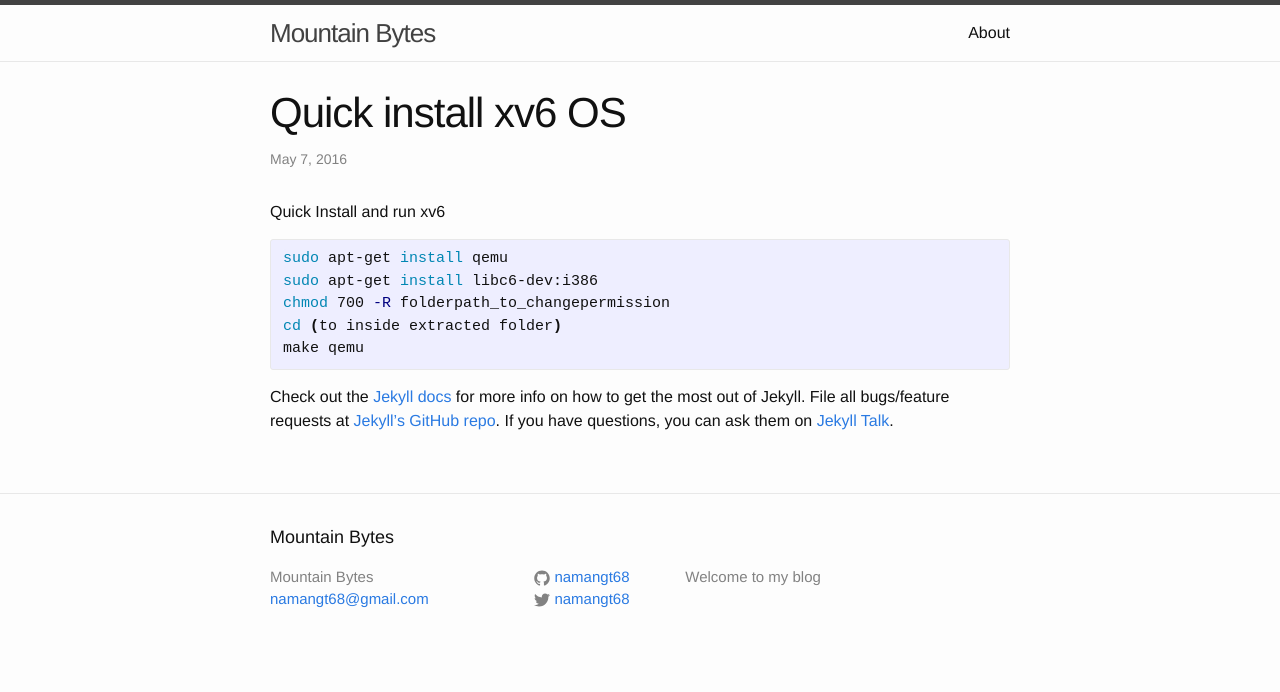
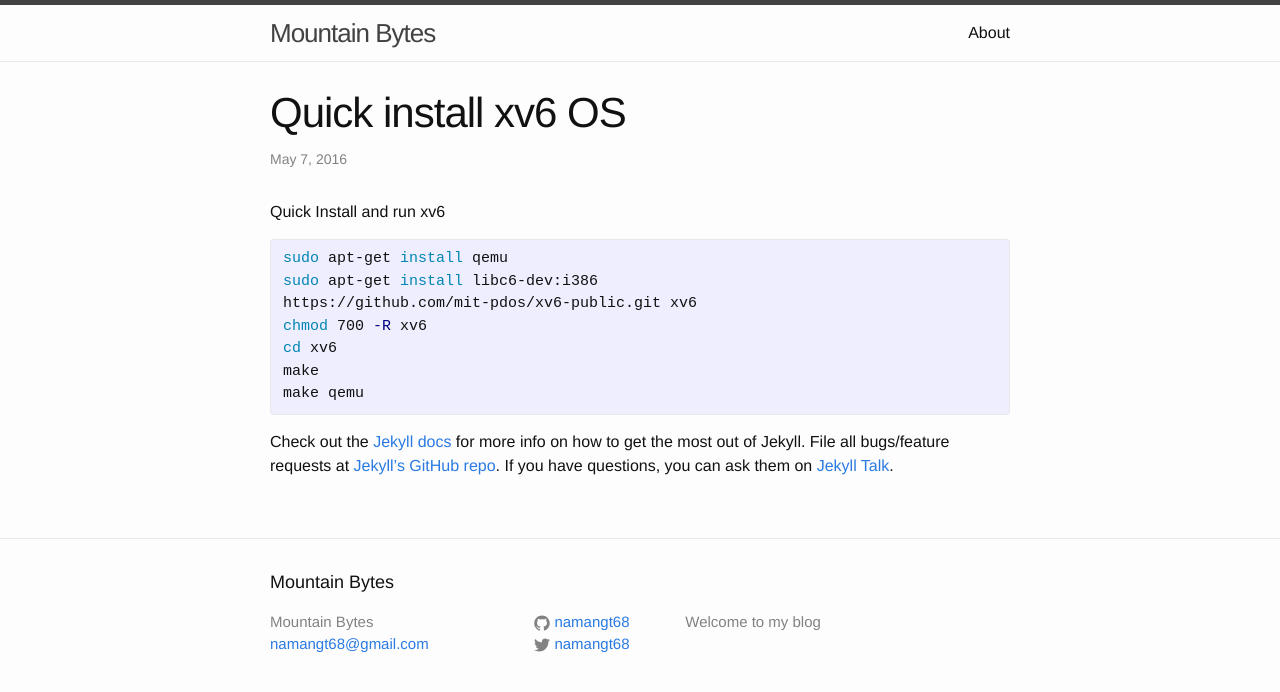
Before and after one commit to namangt68/namangt68.github.io, a Jekyll site: the page built from _posts/2016-05-07-quick-install-xv6.markdown, in a window 1280 px wide. Shown: the top 692 px of the page. Built offline with Jekyll 4.4.1, drawn with Linux system fonts in a browser that asks for light colours.

Commit message:
updated xv6 install guide

```diff
--- a/_posts/2016-05-07-quick-install-xv6.markdown
+++ b/_posts/2016-05-07-quick-install-xv6.markdown
@@ -11,8 +11,10 @@ Quick Install and run xv6
 {% highlight shell %}
 sudo apt-get install qemu
 sudo apt-get install libc6-dev:i386
-chmod 700 -R folderpath_to_changepermission
-cd (to inside extracted folder)
+https://github.com/mit-pdos/xv6-public.git xv6
+chmod 700 -R xv6
+cd xv6
+make
 make qemu
 {% endhighlight %}
 
```
Also changed, not shown: 1 other file.
